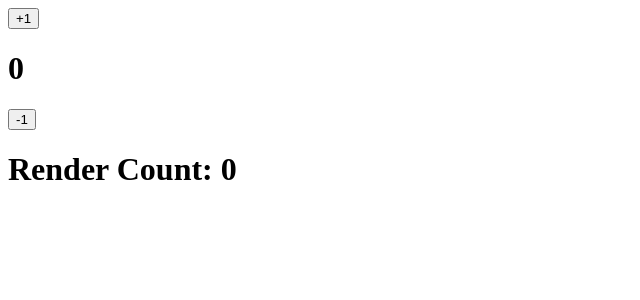
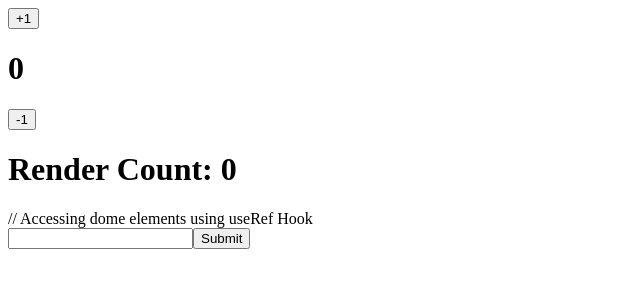
Before and after one commit to janeAnezi/LetsReact, a React (Create React App) app: page / in a window 1280 px wide. Shown: the top 300 px of the page, without its empty margins (0-640 px from the left). Built offline with nearby package versions, Linux system fonts and the light colour scheme.

Commit message:
add useRef to access dom elements

```diff
--- a/src/Components/LetsReact/UseRefHook.jsx
+++ b/src/Components/LetsReact/UseRefHook.jsx
@@ -10,12 +10,22 @@ export default function UseRefHook() {
        count.current = count.current + 1
      })
 
+    //  Accessing dome elements using useRef Hook
+    const domElement = useRef()
+
   return (
     <div>
       <button onClick={() => {setVal(prev => prev + 1)}}>+1</button>
       <h1>{val}</h1>
       <button onClick={() => {setVal(prev => prev - 1)}}>-1</button>
       <h1>Render Count: {count.current} </h1>
+
+
+      //  Accessing dome elements using useRef Hook
+      <div>
+        <input type="text" ref={domElement}/>
+        <button>Submit</button>
+      </div>
     </div>
   )
 }
```
